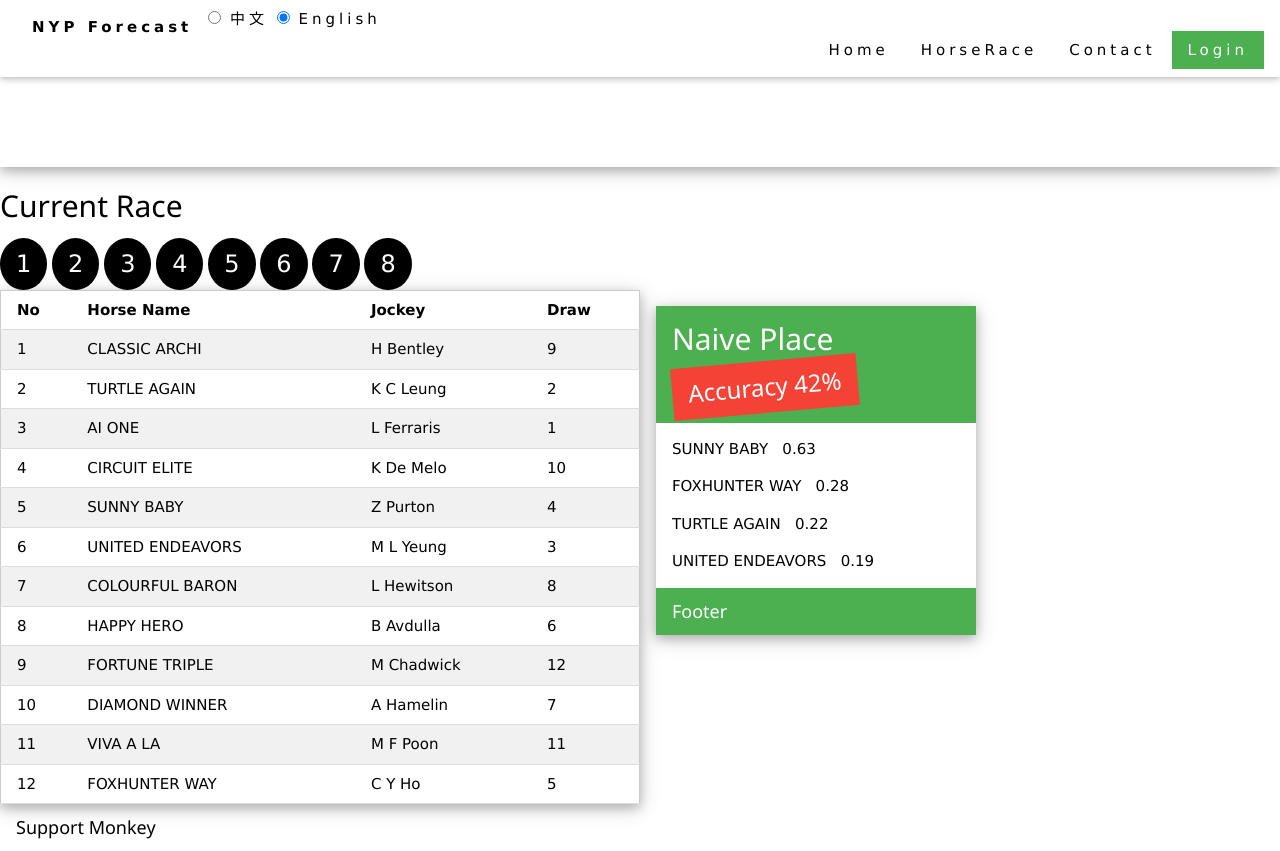
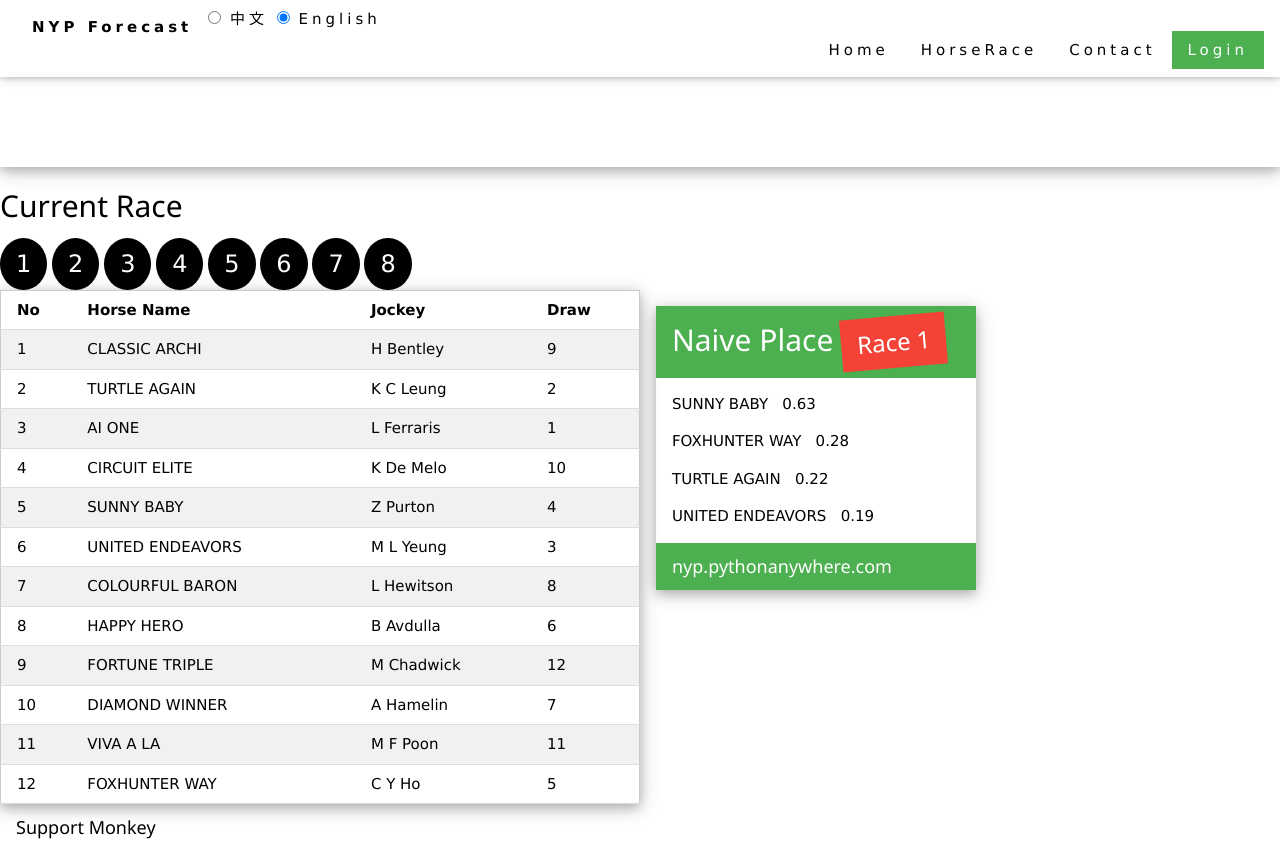
Before and after one commit to monkeynyp/horsegame, a Django app: page /racecard/ in a window 1280 px wide. Run offline with Django 4.2, Linux system fonts and the light colour scheme.

Commit message:
Update Race ID

```diff
--- a/racecard/templates/currentrace.html
+++ b/racecard/templates/currentrace.html
@@ -62,7 +62,7 @@ Total Race = {{current_race.iloc.2.8}}
     <div class="w3-card-4 w3-margin" style="width:50%" >
       <header class="w3-container w3-green" >
         <h2>Naive {% trans "Place" %} <span class="w3-tag w3-xlarge w3-padding w3-red" style="transform:rotate(-5deg)">
-          Accuracy 42%
+          Race {{race_id}}
           </span></h2>
       </header>
 
@@ -74,7 +74,7 @@ Total Race = {{current_race.iloc.2.8}}
       </div>
 
       <footer class="w3-container w3-green">
-        <h5>Footer</h5>
+        <h5>nyp.pythonanywhere.com</h5>
       </footer>
 
       </div>
--- a/racecard/views.py
+++ b/racecard/views.py
@@ -28,7 +28,8 @@ def racecard(request):
      context = {
           'current_race': current_race,
           'prediction': prediction,
-          'win_pred': win_pred
+          'win_pred': win_pred,
+          'race_id' : id
      }
      #return HttpResponse(template.render(context,request))
      return render(request, 'currentrace.html', context)
```
